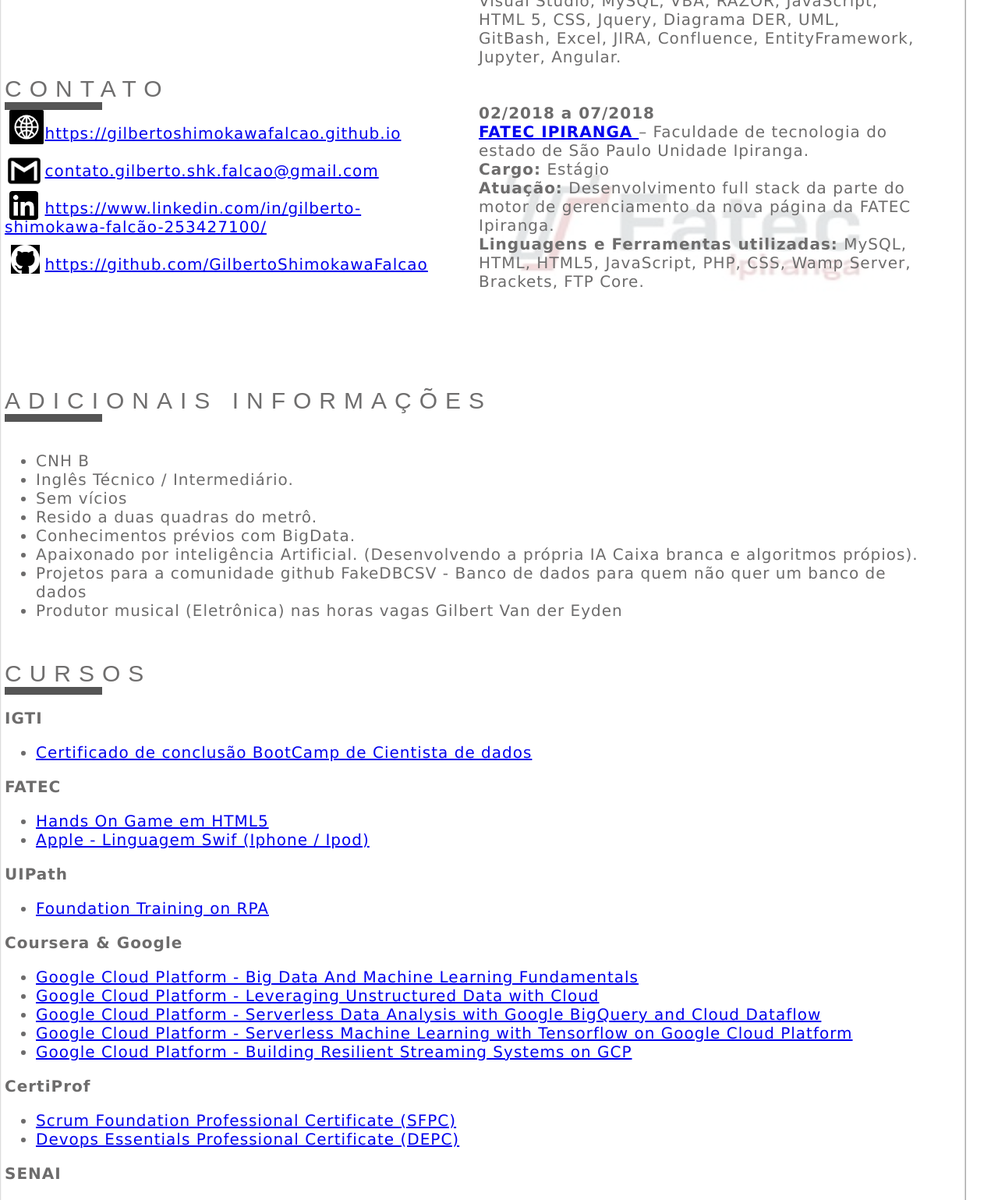
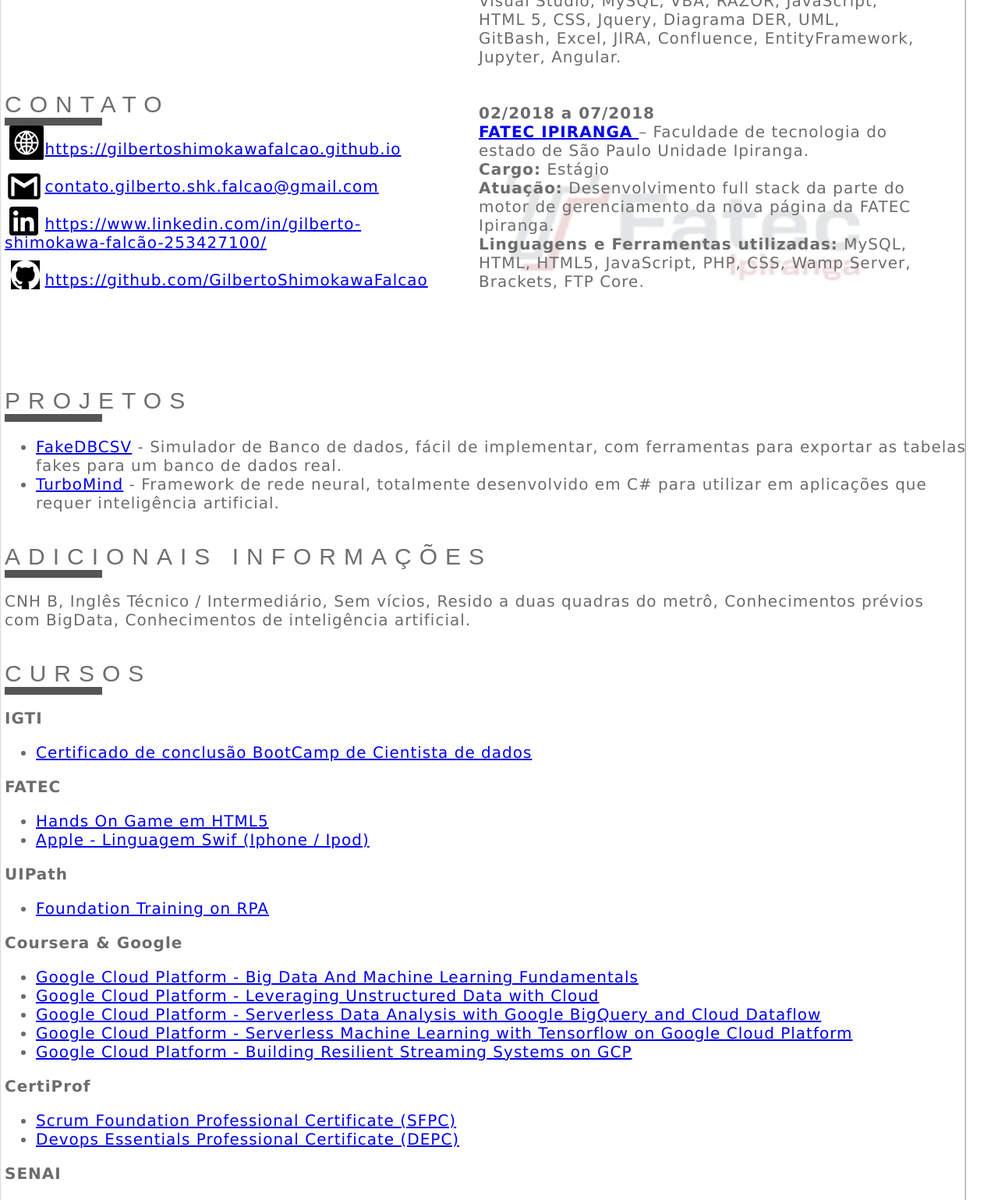
Before and after one commit to GilbertoShimokawaFalcao/GilbertoShimokawaFalcao.github.io, a plain HTML site: page Curriculum.html in a window 1280 px wide. Shown: the part 1202-2741 px from the top of the page at 78% size. Drawn offline with Linux system fonts and the light colour scheme.

Commit message:
Atualizacoes Projetos

```diff
--- a/Curriculum.html
+++ b/Curriculum.html
@@ -42,7 +42,7 @@
                 Analista & Desenvolvedor Full Stack
             </div>
             <div id="dataUpdate">
-                UPDATE: 30/03/2022
+                UPDATE: 06/06/2022
             </div>
         </div>
         <div id="FotoPerfil"></div>
@@ -118,7 +118,7 @@
             </div>
         </div>
 
-        <!--FORMAÇÕES-------------------------------------------------------------------------------------------------------------->
+        <!--QUALIFICAÇÕES-------------------------------------------------------------------------------------------------------------->
         <div id="Qualificacoes">
             <div id="TQualificacoes" class="fontesTitulos">QUALIFICAÇÕES</div>
             <div class="Retangle"></div>
@@ -143,16 +143,24 @@
             <div class="Retangle"></div>
             <br/>
             <div id="CAdicionais" class="fontesConteudo">
+                    CNH B, Inglês Técnico / Intermediário, Sem vícios, Resido a duas quadras do metrô, Conhecimentos prévios com BigData, Conhecimentos de inteligência artificial.
+            </div>
+        </div>
+
+        <!--PROJETOS GIT-->
+        <div id ="Projetos">
+            <div id="TProjetos" class="fontesTitulos"> PROJETOS</div>
+            <div class="Retangle"></div>
+            <div id="CProjetos" class="fontesConteudo">
                 <ul>
-                    <li>CNH B</li>
-                    <li>Inglês Técnico / Intermediário.</li>
-                    <li>Sem vícios</li>
-                    <li>Resido a duas quadras do metrô.</li>
-                    <li>Conhecimentos prévios com BigData.</li>
-                    <li>Apaixonado por inteligência Artificial. (Desenvolvendo a própria IA Caixa branca e algoritmos própios).</li>
-                    <li>Projetos para a comunidade github FakeDBCSV - Banco de dados para quem não quer um banco de dados</li>
-                    <li>Produtor musical (Eletrônica) nas horas vagas Gilbert Van der Eyden</li>
+                    <li>
+                        <a href="https://github.com/GilbertoShimokawaFalcao/FakeDBCSV">FakeDBCSV</a>
+                         - Simulador de Banco de dados, fácil de implementar, com ferramentas para exportar as tabelas fakes para um banco de dados real.
+                    </li>
+                    <li><a href="https://github.com/GilbertoShimokawaFalcao/TurboMind">TurboMind</a>
+                         - Framework de rede neural, totalmente desenvolvido em C# para utilizar em aplicações que requer inteligência artificial.</li>
                 </ul>
+            </div>
             </div>
         </div>
 
--- a/Curriculum/Recursos/Propriedades.css
+++ b/Curriculum/Recursos/Propriedades.css
@@ -351,7 +351,30 @@
     position: absolute !important;
     background-size: 40px 25px !important;
     border-color:rgb(141, 138, 138);
-    top: 1150px;
+    top: 1320px;
+    left: 7px;
+    min-width: 300px !important;
+    min-height: 200px !important;
+
+    /*Borda*/
+    /*border: 1px;
+    border-style:dashed; */
+}
+
+#TContato{/*Titulo Perfil*/
+    position: relative;
+}
+
+#CContato{
+    position: absolute;
+}
+
+/*Projetos-----------------------------------------------------------------------------------------------------------------------*/
+#Projetos{
+    position: absolute !important;
+    background-size: 40px 25px !important;
+    border-color:rgb(141, 138, 138);
+    top: 1550px;
     left: 7px;
     min-width: 300px !important;
     min-height: 200px !important;
@@ -374,7 +397,7 @@
     position: absolute !important;
     background-size: 50px 35px !important;
     border-color:rgb(141, 138, 138);
-    top: 1550px;
+    top: 1750px;
     left: 7px;
     min-width: 1200px !important;
     min-height: 310px !important;
@@ -397,9 +420,9 @@
     position: absolute !important;
     background-size: 50px 35px !important;
     border-color:rgb(141, 138, 138);
-    top: 1900px;
+    top: 2050px;
     left: 7px;
-    min-width: 1200px !important;
+    min-width: 1400px !important;
     min-height: 310px !important;
 
     /*Borda*/
--- a/Curriculum/Recursos/download.js
+++ b/Curriculum/Recursos/download.js
@@ -3,7 +3,6 @@ function generatePDF() {
   var originalContents = document.body.innerHTML;
   document.body.innerHTML = printContents;
   document.title = 'GilbertoShimokawaFalcaoCurriculumAnalistaSistemas_' + formatDate();
-  document
   window.print();
   document.body.innerHTML = originalContents;
 }
@@ -14,10 +13,8 @@ function formatDate() {
       day = d.getDate(),
       year = d.getFullYear();
 
-  if (month.length < 2)
-      month = '0' + month;
-  if (day.length < 2)
-      day = '0' + day;
+  if (month.length == 1) month = '0' + month;
+  if (day.length == 1) day = '0' + day;
 
   return [year.toString() + month.toString() + day.toString()];
 }
```
